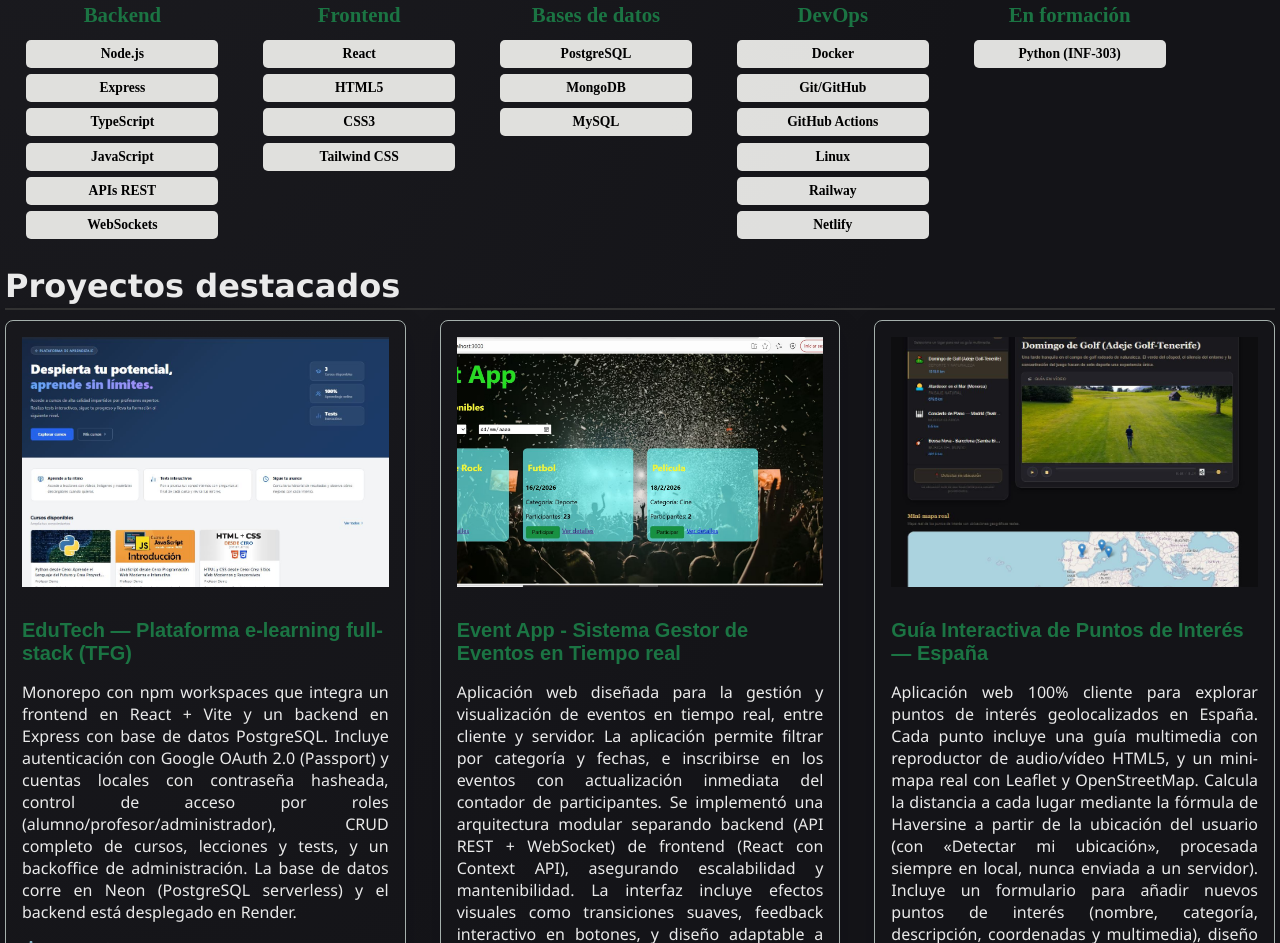
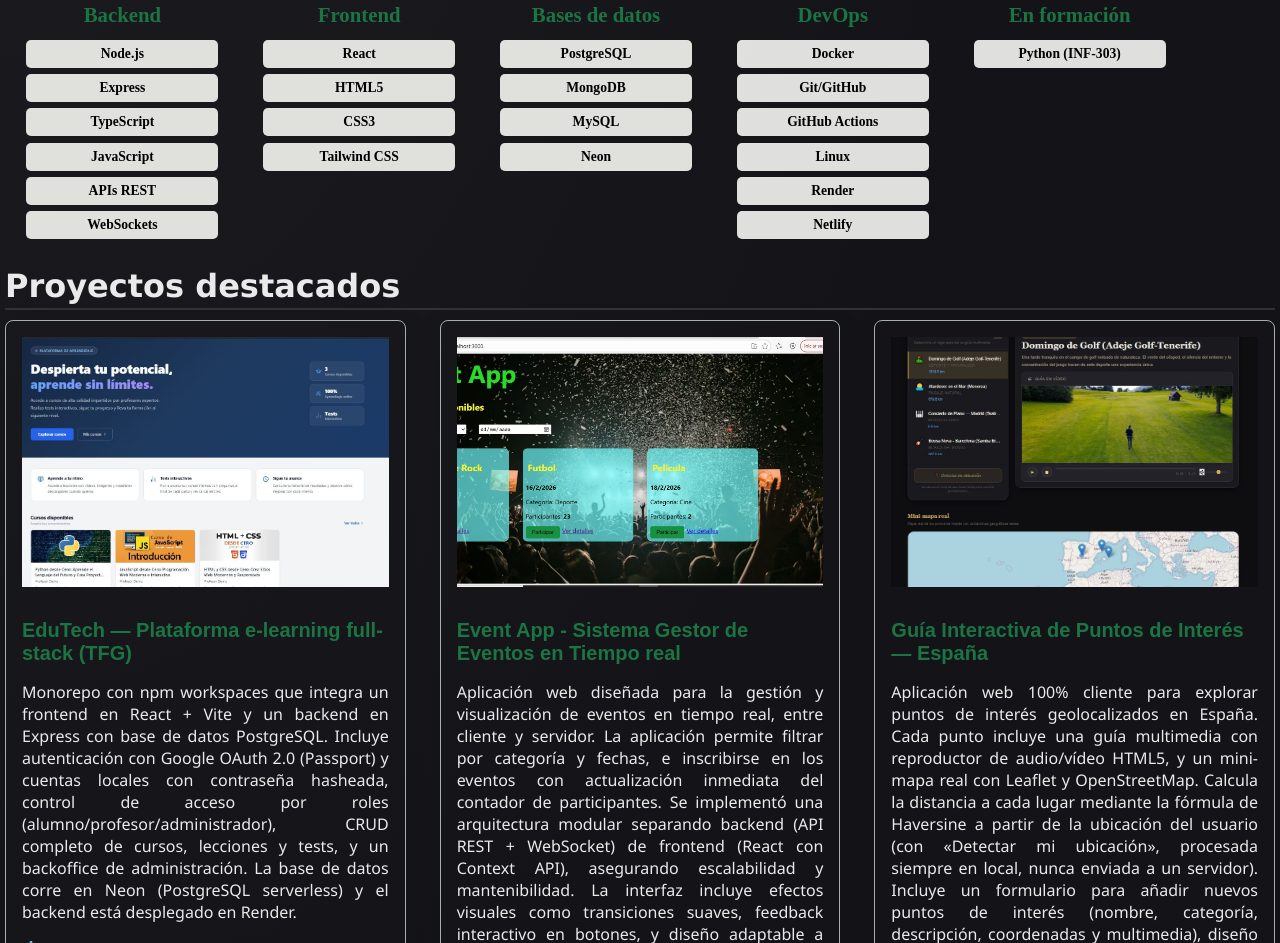
Before and after one commit to silbertvb/Portafolio, a plain HTML site: page index.html in a window 1280 px wide. Shown: the part 1079-2022 px from the top of the page. Drawn offline with Linux system fonts and the light colour scheme.

Commit message:
Actualiza el Stack general: Railway por Render, añade Neon

```diff
--- a/index.html
+++ b/index.html
@@ -108,6 +108,7 @@
                             <li>PostgreSQL</li>
                             <li>MongoDB</li>
                             <li>MySQL</li>
+                            <li>Neon</li>
                         </ul>
                     </div>
 
@@ -118,7 +119,7 @@
                             <li>Git/GitHub</li>
                             <li>GitHub Actions</li>
                             <li>Linux</li>
-                            <li>Railway</li>
+                            <li>Render</li>
                             <li>Netlify</li>
                         </ul>
                     </div>
```
Also changed, not shown: 1 other file.
